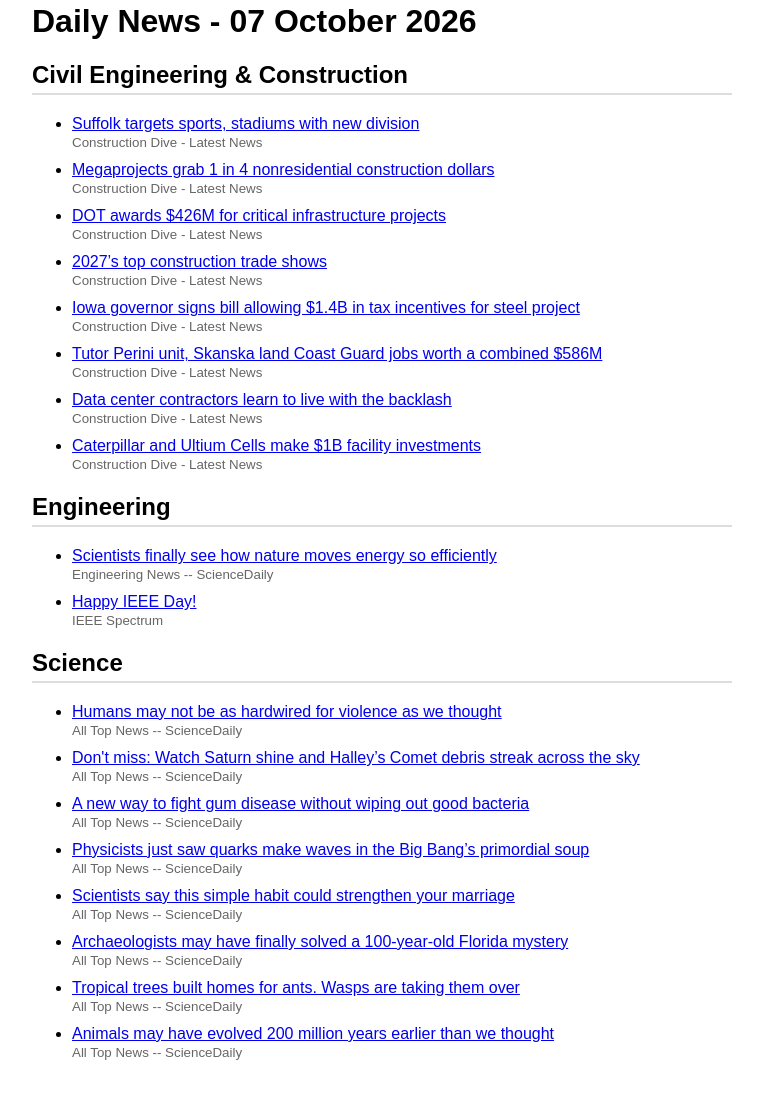
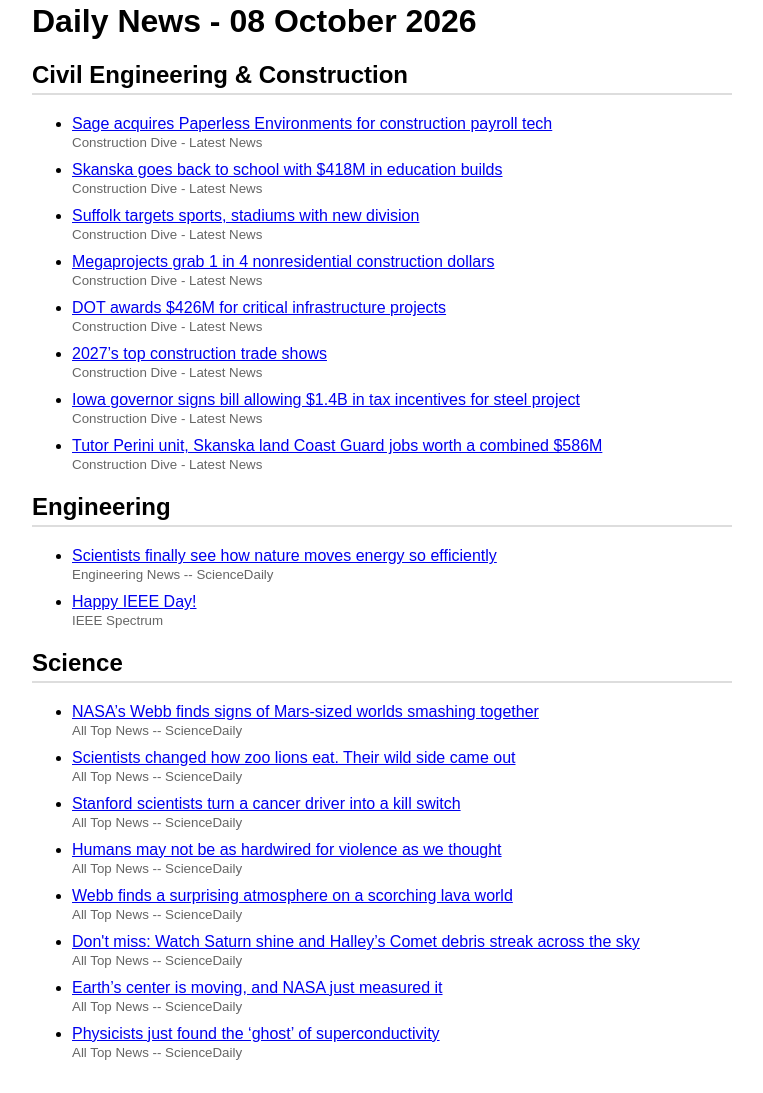
Before and after one commit to abdiwalihassanyusuf/daily-news, a plain HTML site: page index.html in a window 1280 px wide. Shown: the part 13-1106 px from the top of the page, without its empty margins (258-1021 px from the left). Drawn offline with Linux system fonts and the light colour scheme.

Commit message:
Daily news

```diff
--- a/index.html
+++ b/index.html
@@ -1,29 +1,29 @@
 <html><head><meta charset='utf-8'>
 <meta name='viewport' content='width=device-width, initial-scale=1'>
 <style>body{font-family:sans-serif;max-width:700px;margin:auto;padding:16px}h2{border-bottom:2px solid #ddd;padding-bottom:4px}li{margin:10px 0}small{color:#666}</style></head><body>
-<h1>Daily News - 07 October 2026</h1>
+<h1>Daily News - 08 October 2026</h1>
 <h2>Civil Engineering &amp; Construction</h2><ul>
+<li><a href='https://www.constructiondive.com/news/sage-acquires-paperless-environments-construction-payroll-tech/832130/'>Sage acquires Paperless Environments for construction payroll tech</a><br><small>Construction Dive - Latest News</small></li>
+<li><a href='https://www.constructiondive.com/news/skanska-wins-education-builds-college-high-school-construction/832347/'>Skanska goes back to school with $418M in education builds</a><br><small>Construction Dive - Latest News</small></li>
 <li><a href='https://www.constructiondive.com/news/suffolk-targets-sports-stadiums-division/832304/'>Suffolk targets sports, stadiums with new division</a><br><small>Construction Dive - Latest News</small></li>
 <li><a href='https://www.constructiondive.com/news/megaprojects-grab-1-in-4-nonresidential-construction-dollars/832256/'>Megaprojects grab 1 in 4 nonresidential construction dollars</a><br><small>Construction Dive - Latest News</small></li>
 <li><a href='https://www.constructiondive.com/news/dot-awards-critical-infrastructure-projects/832265/'>DOT awards $426M for critical infrastructure projects</a><br><small>Construction Dive - Latest News</small></li>
 <li><a href='https://www.constructiondive.com/news/2027-top-construction-trade-shows/832065/'>2027’s top construction trade shows</a><br><small>Construction Dive - Latest News</small></li>
 <li><a href='https://www.constructiondive.com/news/gov-reynolds-signs-bill-1b-tax-incentives-iowa-steel-mill-mesabi-metallics/832230/'>Iowa governor signs bill allowing $1.4B in tax incentives for steel project</a><br><small>Construction Dive - Latest News</small></li>
 <li><a href='https://www.constructiondive.com/news/tutor-perini-skanska-win-coast-guard-jobs/832227/'>Tutor Perini unit, Skanska land Coast Guard jobs worth a combined $586M</a><br><small>Construction Dive - Latest News</small></li>
-<li><a href='https://www.constructiondive.com/news/data-center-contractors-learn-to-live-backlash/832142/'>Data center contractors learn to live with the backlash</a><br><small>Construction Dive - Latest News</small></li>
-<li><a href='https://www.constructiondive.com/news/caterpillar-ultium-cells-1b-facility-investments-avio-usa-genentech/832097/'>Caterpillar and Ultium Cells make $1B facility investments</a><br><small>Construction Dive - Latest News</small></li>
 </ul>
 <h2>Engineering</h2><ul>
 <li><a href='https://www.sciencedaily.com/releases/2026/10/261004001841.htm'>Scientists finally see how nature moves energy so efficiently</a><br><small>Engineering News -- ScienceDaily</small></li>
 <li><a href='https://spectrum.ieee.org/ieee-day'>Happy IEEE Day!</a><br><small>IEEE Spectrum</small></li>
 </ul>
 <h2>Science</h2><ul>
+<li><a href='https://www.sciencedaily.com/releases/2026/10/261007042108.htm'>NASA’s Webb finds signs of Mars-sized worlds smashing together</a><br><small>All Top News -- ScienceDaily</small></li>
+<li><a href='https://www.sciencedaily.com/releases/2026/10/261005071535.htm'>Scientists changed how zoo lions eat. Their wild side came out</a><br><small>All Top News -- ScienceDaily</small></li>
+<li><a href='https://www.sciencedaily.com/releases/2026/10/261005071533.htm'>Stanford scientists turn a cancer driver into a kill switch</a><br><small>All Top News -- ScienceDaily</small></li>
 <li><a href='https://www.sciencedaily.com/releases/2026/10/261005071529.htm'>Humans may not be as hardwired for violence as we thought</a><br><small>All Top News -- ScienceDaily</small></li>
+<li><a href='https://www.sciencedaily.com/releases/2026/10/261005071526.htm'>Webb finds a surprising atmosphere on a scorching lava world</a><br><small>All Top News -- ScienceDaily</small></li>
 <li><a href='https://www.sciencedaily.com/releases/2026/10/261005071523.htm'>Don&#x27;t miss: Watch Saturn shine and Halley’s Comet debris streak across the sky</a><br><small>All Top News -- ScienceDaily</small></li>
-<li><a href='https://www.sciencedaily.com/releases/2026/10/261005012230.htm'>A new way to fight gum disease without wiping out good bacteria</a><br><small>All Top News -- ScienceDaily</small></li>
-<li><a href='https://www.sciencedaily.com/releases/2026/10/261004002556.htm'>Physicists just saw quarks make waves in the Big Bang’s primordial soup</a><br><small>All Top News -- ScienceDaily</small></li>
-<li><a href='https://www.sciencedaily.com/releases/2026/10/261004001843.htm'>Scientists say this simple habit could strengthen your marriage</a><br><small>All Top News -- ScienceDaily</small></li>
-<li><a href='https://www.sciencedaily.com/releases/2026/10/261004001835.htm'>Archaeologists may have finally solved a 100-year-old Florida mystery</a><br><small>All Top News -- ScienceDaily</small></li>
-<li><a href='https://www.sciencedaily.com/releases/2026/10/261004001832.htm'>Tropical trees built homes for ants. Wasps are taking them over</a><br><small>All Top News -- ScienceDaily</small></li>
-<li><a href='https://www.sciencedaily.com/releases/2026/10/261003234023.htm'>Animals may have evolved 200 million years earlier than we thought</a><br><small>All Top News -- ScienceDaily</small></li>
+<li><a href='https://www.sciencedaily.com/releases/2026/10/261005071520.htm'>Earth’s center is moving, and NASA just measured it</a><br><small>All Top News -- ScienceDaily</small></li>
+<li><a href='https://www.sciencedaily.com/releases/2026/10/261005071517.htm'>Physicists just found the ‘ghost’ of superconductivity</a><br><small>All Top News -- ScienceDaily</small></li>
 </ul>
 </body></html>
```
